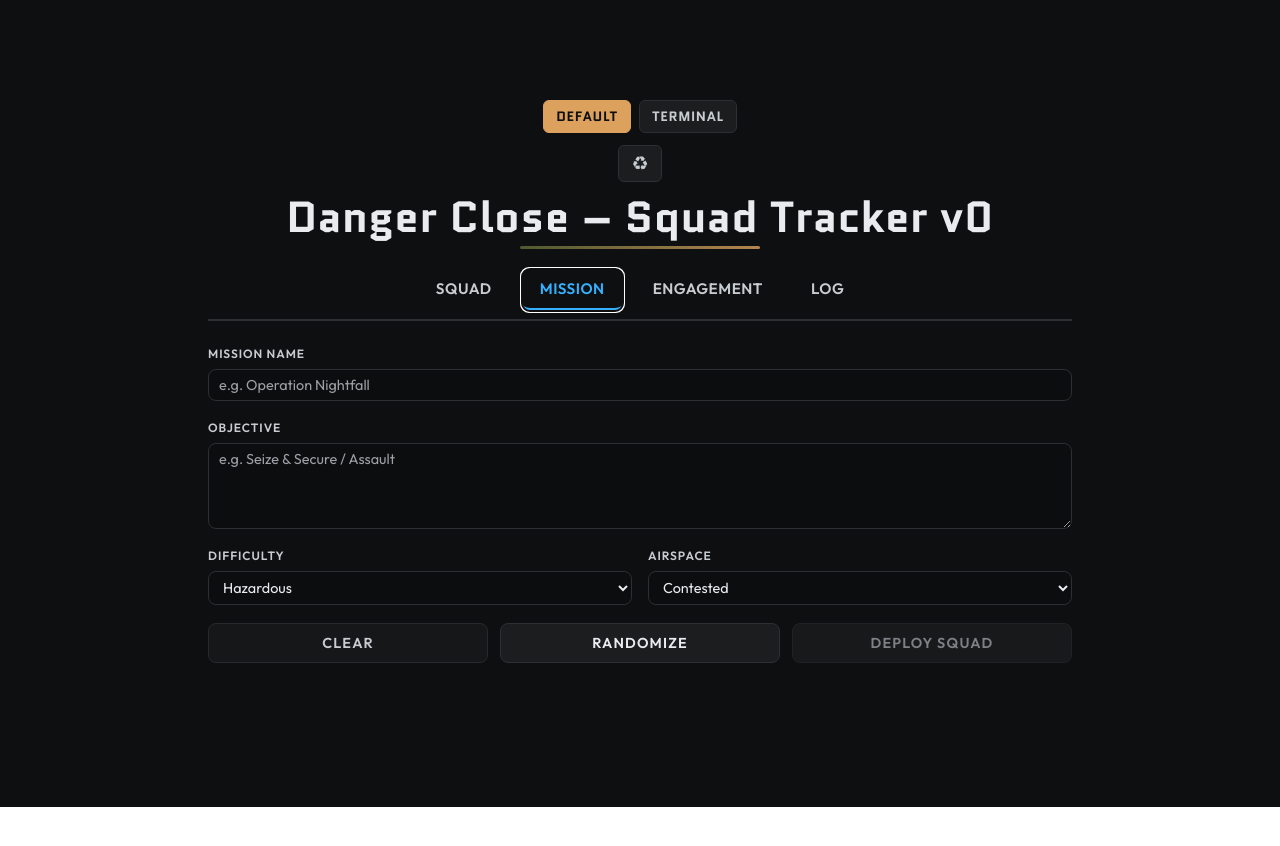
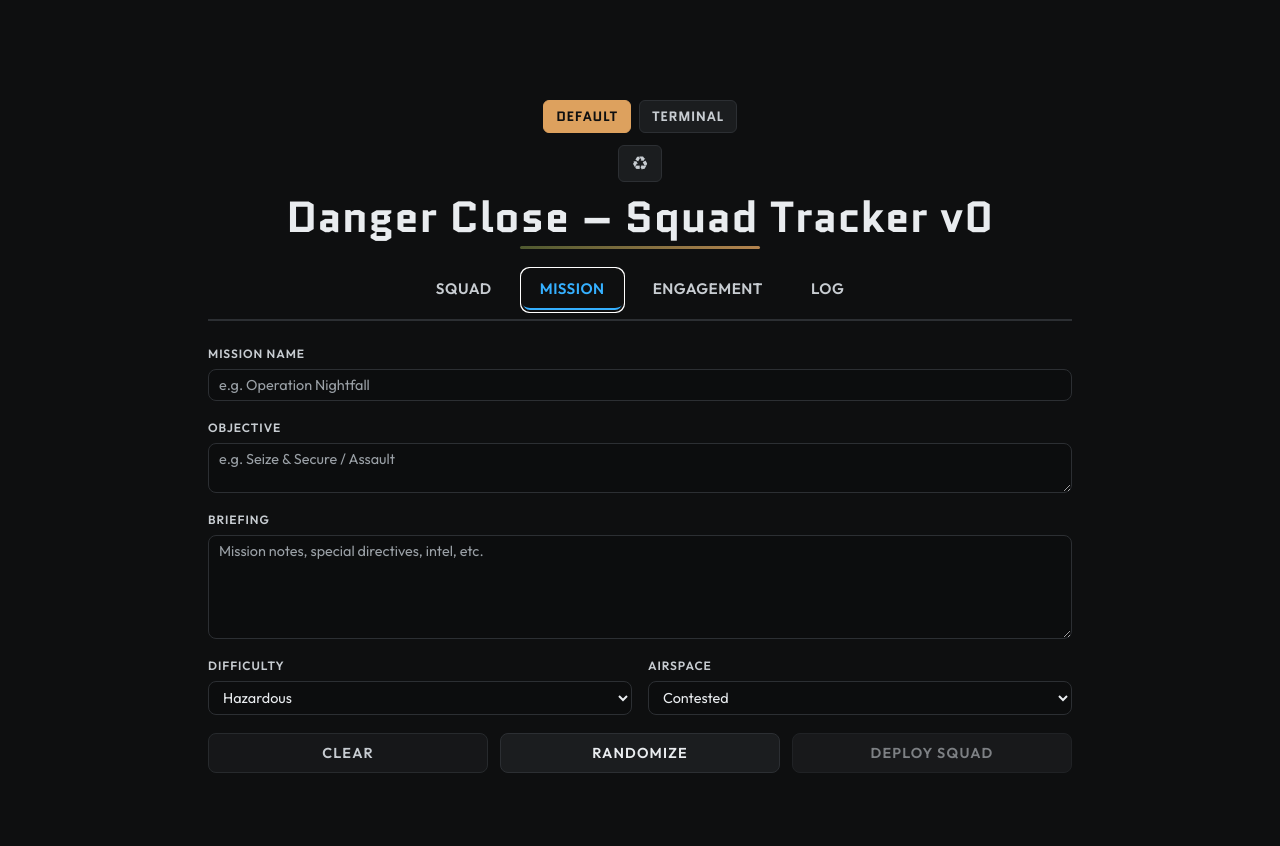
Before and after one commit to lars1808/danger-close-app, a React (Vite) app: page / in a window 1280 px wide. Both pictures are taken after a click on the button "MISSION". Shown: the top 846 px of the page. Before the commit the page ends 807 px from the top, so only its background shows below. Built offline with nearby package versions, Linux system fonts and the light colour scheme.

Commit message:
Add mission briefing field and adjust objective input

```diff
--- a/src/features/mission/MissionSetup.tsx
+++ b/src/features/mission/MissionSetup.tsx
@@ -163,6 +163,7 @@ export function normalizeMission(raw: unknown): T.Mission {
     id: Date.now().toString(),
     name: "",
     objective: "",
+    briefing: "",
     difficulty: "Hazardous",
     airspace: "Contested",
     status: "planning",
@@ -184,6 +185,7 @@ export function normalizeMission(raw: unknown): T.Mission {
     id: typeof source.id === "string" && source.id.trim() ? source.id : fallback.id,
     name: typeof source.name === "string" ? source.name : fallback.name,
     objective: typeof source.objective === "string" ? source.objective : fallback.objective,
+    briefing: typeof source.briefing === "string" ? source.briefing : fallback.briefing,
     difficulty: isMissionDifficulty(source.difficulty) ? source.difficulty : fallback.difficulty,
     airspace: isMissionAirspace(source.airspace) ? source.airspace : fallback.airspace,
     status: isMissionStatus(source.status) ? source.status : fallback.status,
@@ -278,6 +280,10 @@ export default function MissionSetup(props: MissionSetupProps) {
     onMissionChange((prev) => ({ ...prev, objective: e.target.value }));
   }
 
+  function handleBriefingChange(e: React.ChangeEvent<HTMLTextAreaElement>) {
+    onMissionChange((prev) => ({ ...prev, briefing: e.target.value }));
+  }
+
   function handleDifficultyChange(e: React.ChangeEvent<HTMLSelectElement>) {
     onMissionChange((prev) => ({
       ...prev,
@@ -297,6 +303,7 @@ export default function MissionSetup(props: MissionSetupProps) {
       ...prev,
       name: "",
       objective: "",
+      briefing: "",
       status: "planning",
       startTime: undefined,
       sectors: [],
@@ -336,6 +343,7 @@ export default function MissionSetup(props: MissionSetupProps) {
       ...prev,
       name: prev.name.trim(),
       objective: prev.objective.trim(),
+      briefing: prev.briefing.trim(),
       status: "active",
       startTime: prev.startTime ?? Date.now(),
     }));
@@ -588,6 +596,7 @@ export default function MissionSetup(props: MissionSetupProps) {
 
   const trimmedMissionName = mission.name.trim();
   const trimmedMissionObjective = mission.objective.trim();
+  const trimmedMissionBriefing = mission.briefing.trim();
   const deployDisabled = !trimmedMissionName;
 
   return (
@@ -605,6 +614,10 @@ export default function MissionSetup(props: MissionSetupProps) {
               <div>
                 <dt>Objective</dt>
                 <dd>{trimmedMissionObjective || "Objective Pending"}</dd>
+              </div>
+              <div>
+                <dt>Briefing</dt>
+                <dd>{trimmedMissionBriefing || "No briefing provided"}</dd>
               </div>
               <div>
                 <dt>Difficulty</dt>
@@ -815,7 +828,19 @@ export default function MissionSetup(props: MissionSetupProps) {
               value={mission.objective}
               onChange={handleObjectiveChange}
               placeholder="e.g. Seize & Secure / Assault"
-              rows={4}
+              rows={2}
+            />
+          </div>
+
+          {/* Briefing */}
+          <div className="dc-mission-field">
+            <label className="dc-mission-label">Briefing</label>
+            <textarea
+              className="dc-input dc-mission-briefing-input"
+              value={mission.briefing}
+              onChange={handleBriefingChange}
+              placeholder="Mission notes, special directives, intel, etc."
+              rows={5}
             />
           </div>
 
--- a/src/features/squad/types.ts
+++ b/src/features/squad/types.ts
@@ -240,6 +240,7 @@ export interface Mission {
   id: string;
   name: string;
   objective: string;
+  briefing: string;
   difficulty: Difficulty;
   airspace: Airspace;
   status: 'planning' | 'active' | 'complete';
```
